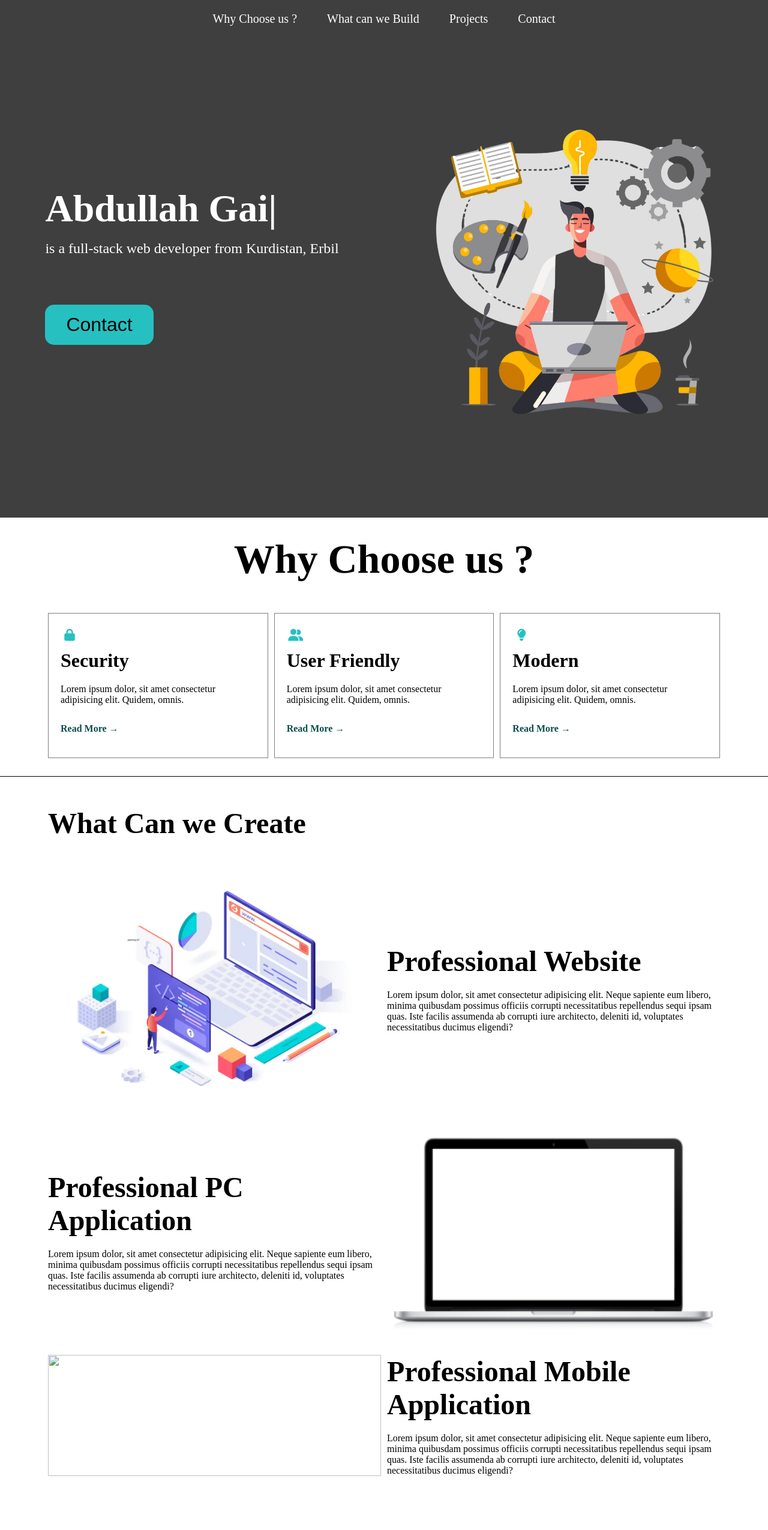
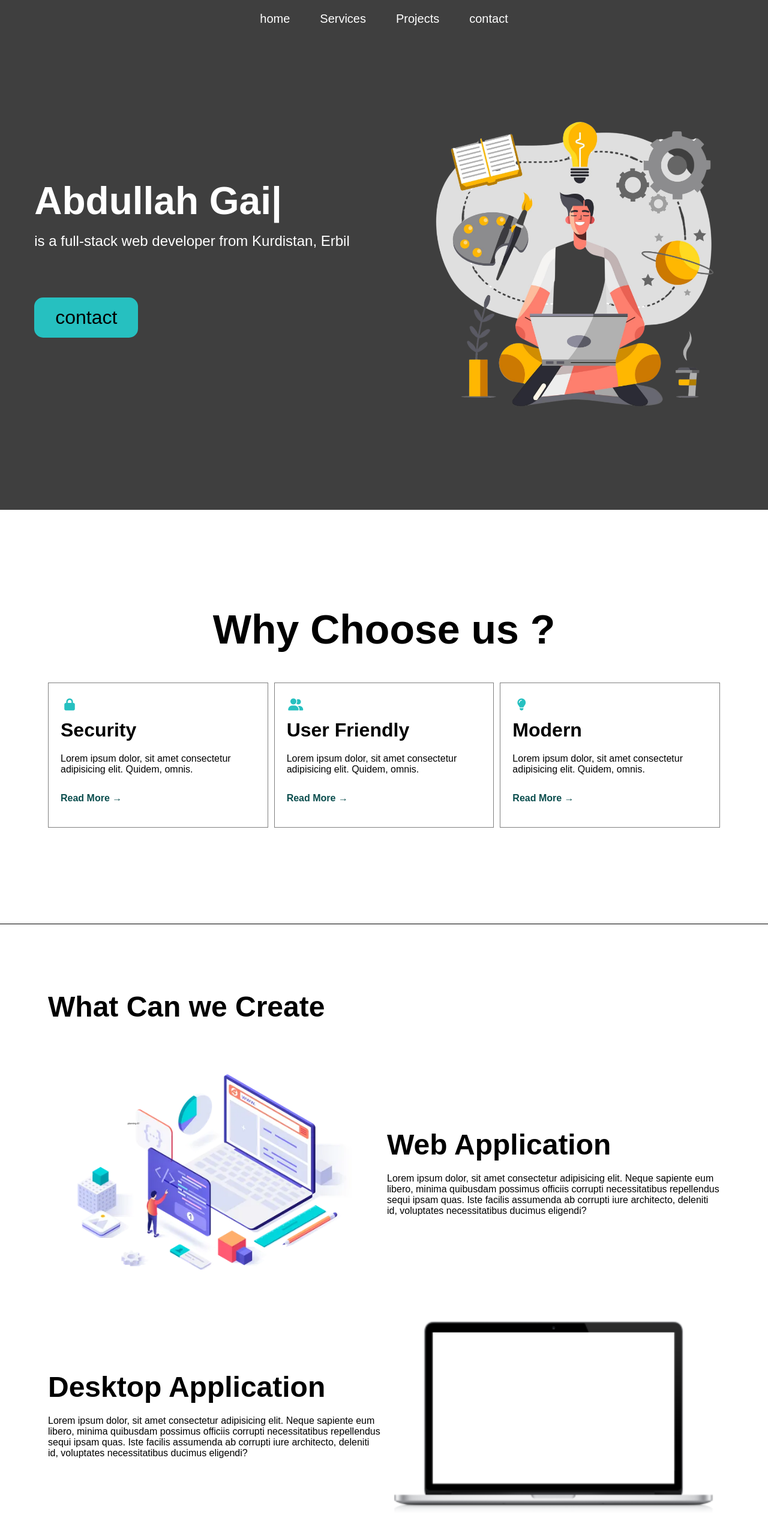
Before and after one commit to AbdullahGailani/profile, a plain HTML site: page index.html in a window 1280 px wide. Shown: the top 2551 px of the page at 60% size. Drawn offline with nearby package versions, Linux system fonts and the light colour scheme.

Commit message:
Adding JavaScript

```diff
--- a/index.html
+++ b/index.html
@@ -15,18 +15,20 @@
     <link rel="stylesheet" href="./style.css" />
   </head>
   <body>
-    <section class="nav">
-      <a href="#why-us">Why Choose us ?</a>
-      <a href="">What can we Build</a>
-      <a href="">Projects</a>
-      <a href="">Contact</a>
+    <section class="nav-container">
+      <section class="nav">
+        <button class="go-to go-to-home" value="why-us">home</button>
+        <button class="go-to go-to-services" value="services">Services</button>
+        <button class="go-to go-to-projects" value="projets">Projects</button>
+        <button class="go-to go-to-contact" value="contact">contact</button>
+      </section>
     </section>
 
     <section class="hero">
       <div class="hero-desc center">
         <h1><span class="auto-type"></span></h1>
         <p>is a full-stack web developer from Kurdistan, Erbil</p>
-        <button class="btn">Contact</button>
+        <button class="go-to go-to-contact btn" value="contact">contact</button>
       </div>
       <div class="hero-img center">
         <img src="./Images/hero-il.png" alt="" />
@@ -77,14 +79,14 @@
       </div>
     </section>
     <!-- what can we build -->
-    <section class="what_can_we_build">
+    <section class="what_can_we_build" id="services">
       <div class="container">
         <h1 class="create-title">What Can we Create</h1>
         <div class="creates">
           <div class="create">
             <img src="./Images/2918517.webp" alt="" />
             <div class="what-desc">
-              <h1>Professional Website</h1>
+              <h1>Web Application</h1>
               <p>
                 Lorem ipsum dolor, sit amet consectetur adipisicing elit. Neque
                 sapiente eum libero, minima quibusdam possimus officiis corrupti
@@ -97,7 +99,7 @@
 
           <div class="create">
             <div class="what-desc">
-              <h1>Professional PC Application</h1>
+              <h1>Desktop Application</h1>
               <p>
                 Lorem ipsum dolor, sit amet consectetur adipisicing elit. Neque
                 sapiente eum libero, minima quibusdam possimus officiis corrupti
@@ -112,7 +114,7 @@
           <div class="create">
             <img src="./Images/phone.png" alt="" />
             <div class="what-desc">
-              <h1>Professional Mobile Application</h1>
+              <h1>Mobile Application</h1>
               <p>
                 Lorem ipsum dolor, sit amet consectetur adipisicing elit. Neque
                 sapiente eum libero, minima quibusdam possimus officiis corrupti
@@ -125,7 +127,7 @@
 
           <div class="create">
             <div class="what-desc">
-              <h1>Point of View System</h1>
+              <h1>Point of Sale System</h1>
               <p>
                 Lorem ipsum dolor, sit amet consectetur adipisicing elit. Neque
                 sapiente eum libero, minima quibusdam possimus officiis corrupti
@@ -140,7 +142,7 @@
       </div>
     </section>
     <!-- Projects -->
-    <section class="projects-container">
+    <section class="projects-container" id="projets">
       <div class="container">
         <h1 class="title">Projects</h1>
 
@@ -183,7 +185,7 @@
 
     <!-- contact -->
 
-    <section class="contact">
+    <section class="contact" id="contact">
       <div class="container">
         <form class="contact-form" action="#">
           <h1 class="title">Contact us</h1>
--- a/index.js
+++ b/index.js
@@ -5,3 +5,32 @@ let typed = new Typed(".auto-type", {
   backSpeed: 150,
   loop: true,
 });
+
+// Sticky Navbar
+
+const heroContainer = document.querySelector(".hero");
+const nav = document.querySelector(".nav");
+
+const stickyNav = (entries) => {
+  const [entry] = entries;
+  if (!entry.isIntersecting) nav.classList.add("sticky");
+  else nav.classList.remove("sticky");
+};
+
+const navbarObserver = new IntersectionObserver(stickyNav, {
+  root: null,
+  threshold: 0,
+  rootMargin: "-10px",
+});
+navbarObserver.observe(heroContainer);
+//Smooth Scroll
+
+const goToBtn = document.querySelectorAll(".go-to");
+
+goToBtn.forEach((btn) => {
+  btn.addEventListener("click", (e) => {
+    document
+      .querySelector(`#${e.target.value}`)
+      .scrollIntoView({ behavior: "smooth" });
+  });
+});
--- a/style.css
+++ b/style.css
@@ -1,7 +1,14 @@
 * {
   margin: 0;
   padding: 0;
+  font-family: sans-serif;
 }
+.nav-container {
+  background-color: #3f3f3f;
+  gap: 50px;
+  height: 50px;
+}
+
 .nav {
   display: flex;
   align-items: center;
@@ -13,20 +20,24 @@
 
 .sticky {
   position: fixed;
-  background-color: #3f3f3fcd;
+  background-color: #3e3e3ef4;
   width: 100%;
+  z-index: 60;
 }
 .container {
   width: 70rem;
   margin: 0 auto;
 }
-.nav a {
+.nav button {
   color: white;
   text-decoration: none;
   font-size: 20px;
   transition: 0.5s;
+  cursor: pointer;
+  background-color: transparent;
+  border: none;
 }
-.nav a:hover {
+.nav button:hover {
   color: rgb(38, 192, 192);
 }
 .hero {
@@ -77,7 +88,7 @@
 /* why choose us */
 .why-us {
   margin: 0px auto;
-  padding: 30px 0px;
+  padding: 160px 0px;
   background-color: white;
   display: flex;
   flex-direction: column;
@@ -138,6 +149,7 @@
 /* what can we create */
 .what_can_we_build {
   margin-bottom: 50px;
+  padding-top: 60px;
 }
 .create-title {
   margin: 50px 0px;
@@ -167,6 +179,7 @@
 .projects-container {
   background-color: #3f3f3f;
   padding-bottom: 80px;
+  padding-top: 70px;
   border-bottom: 0.5px solid grey;
 }
 .title {
```
